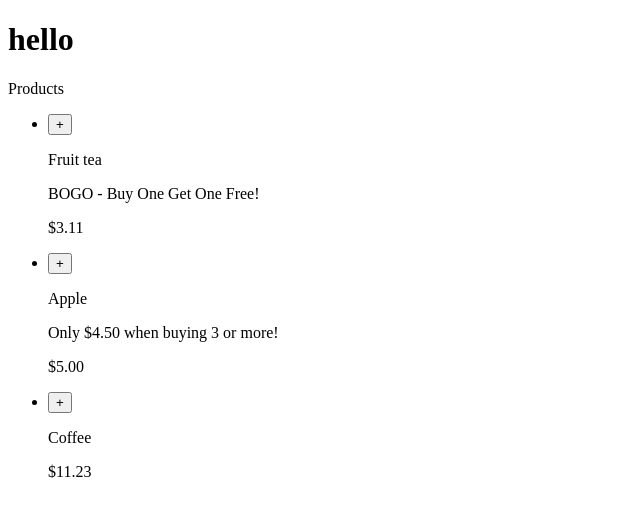
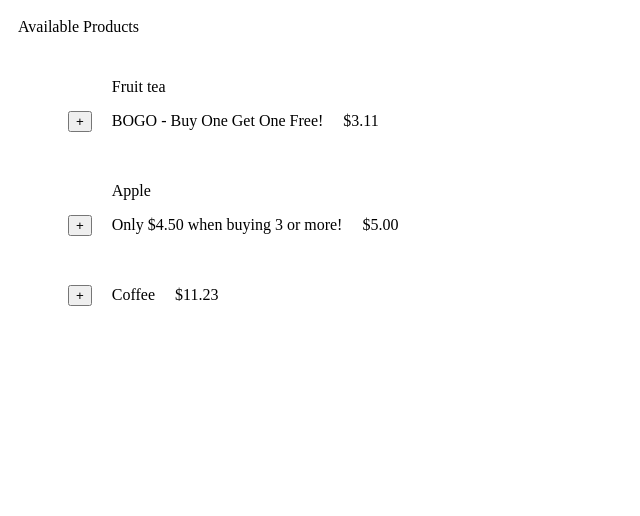
Before and after one commit to alexoviedo999/react-genius-shopping-cart, a React app: page / in a window 1280 px wide. Shown: the top 516 px of the page, without its empty margins (0-640 px from the left). Built offline with nearby package versions, Linux system fonts and the light colour scheme.

Commit message:
initial styling.

```diff
--- a/components/App.jsx
+++ b/components/App.jsx
@@ -26,7 +26,6 @@ class App extends Component {
 
 	  	return (
 			<div>
-				<h1>hello</h1>
 				<ProductList
 					products={products}
 					addToCart={this.addToCart}
@@ -45,8 +44,4 @@ function addToCart (cart, item) {
 }
 
 
-
-
-
-
 export default App;
--- a/components/CartItem.jsx
+++ b/components/CartItem.jsx
@@ -1,10 +1,16 @@
 import React from 'react';
 
 function CartItem (props) {
-	const {item} = props;
+	const {item} = props
+
+	const cartStyle = {
+		liStyle: {
+			listStyleType: 'none'
+		}
+	}
 
 	return (
-		<li>
+		<li style={cartStyle.liStyle}>
 			{item.name}
 		</li>
 	)
--- a/components/CartList.jsx
+++ b/components/CartList.jsx
@@ -4,8 +4,15 @@ import CartItem from './CartItem.jsx';
 function CartList (props) {
 	const {cartItems} = props;
 
+	const cartListStyle = {
+		divStyle: {
+			display: 'inline-block',
+			margin: '10px'
+		}
+	}
+
 	return (
-
+		<div style={cartListStyle.divStyle}>
 			<ul>
 				{
 					cartItems.map(item => {
@@ -13,6 +20,7 @@ function CartList (props) {
 					})
 				}
 			</ul>
+		</div>
 	)
 
 }
--- a/components/Product.jsx
+++ b/components/Product.jsx
@@ -3,16 +3,26 @@ import React from 'react';
 function Product (props) {
 	const {product, addToCart} = props;
 
+	const productStyle = {
+		liStyle: {
+			listStyleType: 'none'
+		},
+		divStyle: {
+			display: 'inline-block',
+			margin: '10px'
+		}
+	}
+
 	return (
-		<li>
-			<div>
+		<li style={productStyle.liStyle}>
+			<div style={productStyle.divStyle}>
 				<button onClick={()=> addToCart(product)}>+</button>
 			</div>
-			<div>
+			<div style={productStyle.divStyle}>
 				<p>{product.name}</p>
-				<p>{product.promo}</p>
+				<span>{product.promo}</span>
 			</div>
-			<div>
+			<div style={productStyle.divStyle}>
 				<p>{product.price}</p>
 			</div>
 
--- a/components/ProductList.jsx
+++ b/components/ProductList.jsx
@@ -5,9 +5,16 @@ import Product from './Product.jsx';
 function ProductList(props) {
 	const {products, addToCart} = props;
 
+	const productListStyle = {
+		divStyle: {
+			display: 'inline-block',
+			margin: '10px'
+		}
+	}
+
 	return (
-		<div>
-			<div>Products</div>
+		<div style={productListStyle.divStyle}>
+			<div>Available Products</div>
 			<ul>
 				{
 					Products.map(product => {
```
Lines whose indentation alone changed are shown as unchanged.
